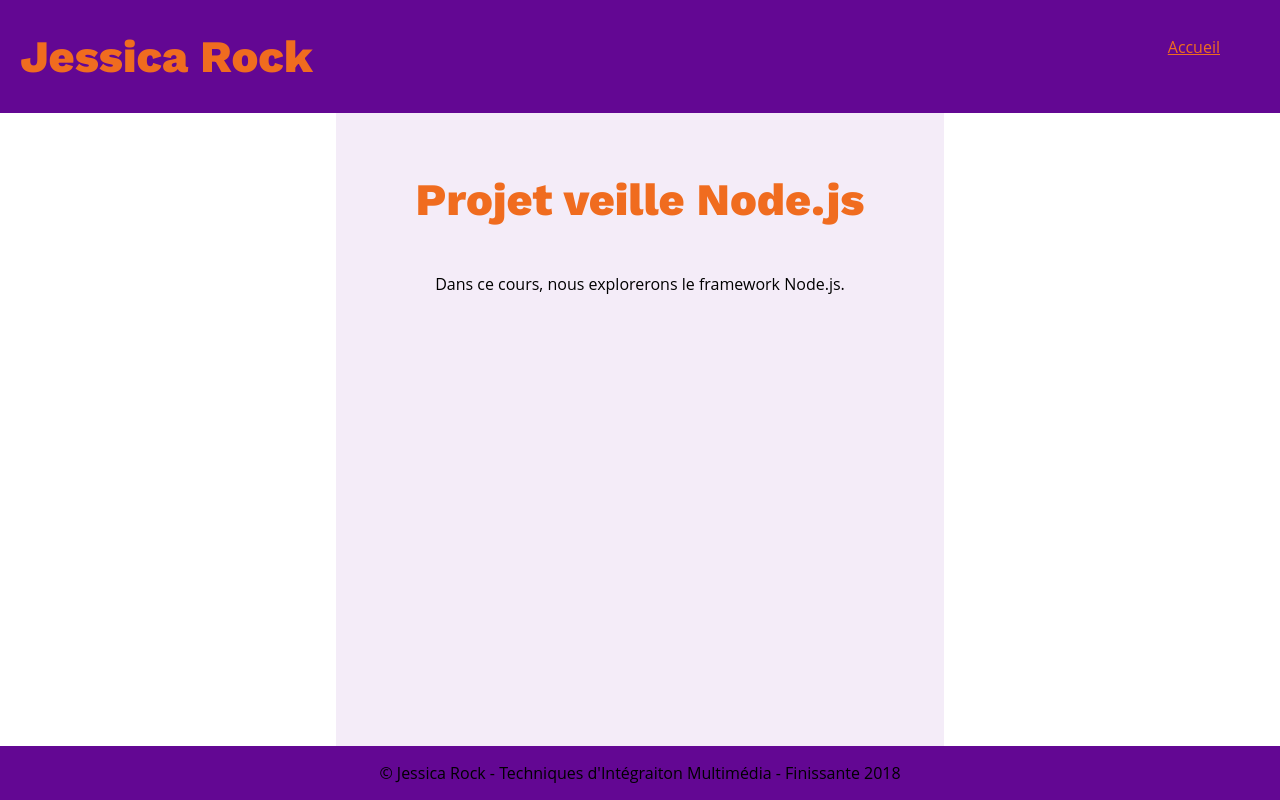
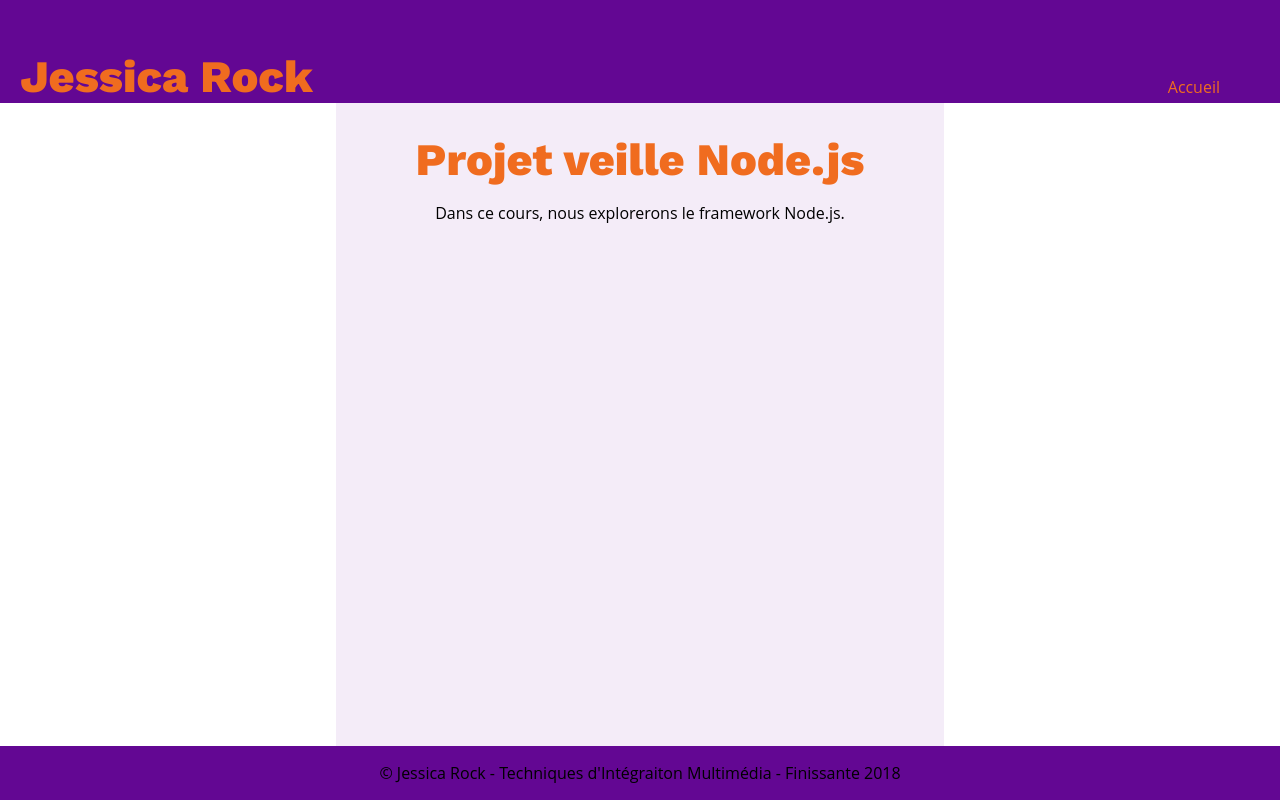
Before and after one commit to JessicaRock/veille-node-2, a plain HTML site: page index.html in a window 1280 px wide. Drawn offline with nearby package versions, Linux system fonts and the light colour scheme.

Commit message:
Ajustement du style de l'entête de la page

```diff
--- a/less/style.less
+++ b/less/style.less
@@ -18,6 +18,7 @@ body {
 		font-weight: bold;
 		font-size: 45px;
 		color: @orange;
+		margin: 0;
 	}
 
 	p {
@@ -37,19 +38,23 @@ body {
 	header {
 		display: flex;
 		justify-content: space-between;
+		align-items: flex-end;
 		background-color: @mauve;
-		padding: 0 20px;
+		padding: 0px 20px;
+		padding-top: 50px;
 
 		nav {
-			padding: 10px;
 			margin-right: 20px;
 			ul {
+				margin: 0;
 				li {
 					list-style-type: none;
-					padding: 10px;
+					padding: 20px;
+					padding-bottom: 5px;
 					a {
 						color: @orange;
 						font-family: @openFont;
+						text-decoration: none;
 					}
 				}
 			}
```
Also changed, not shown: css/style.css.
